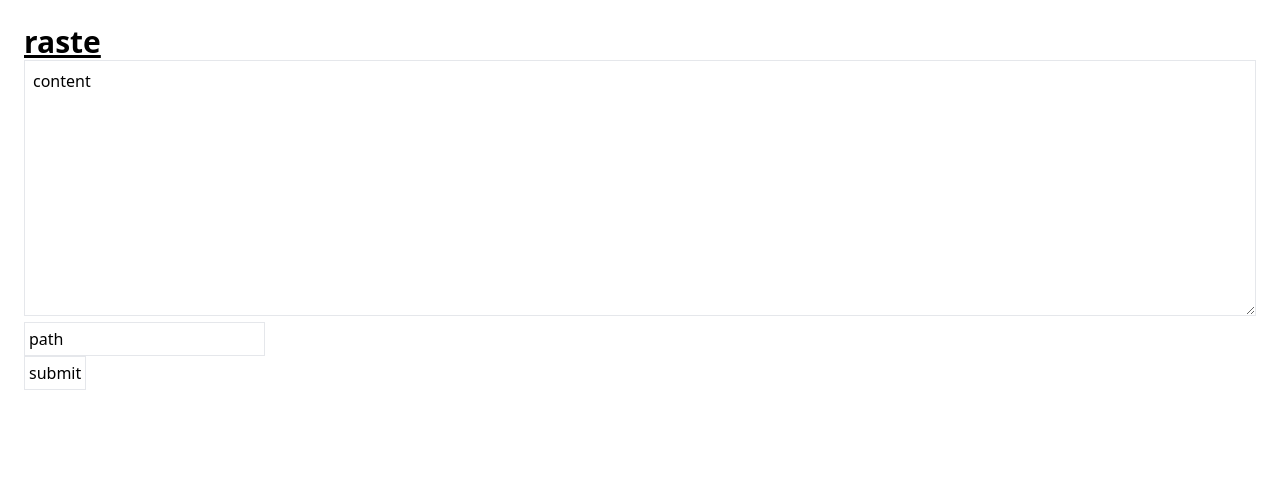
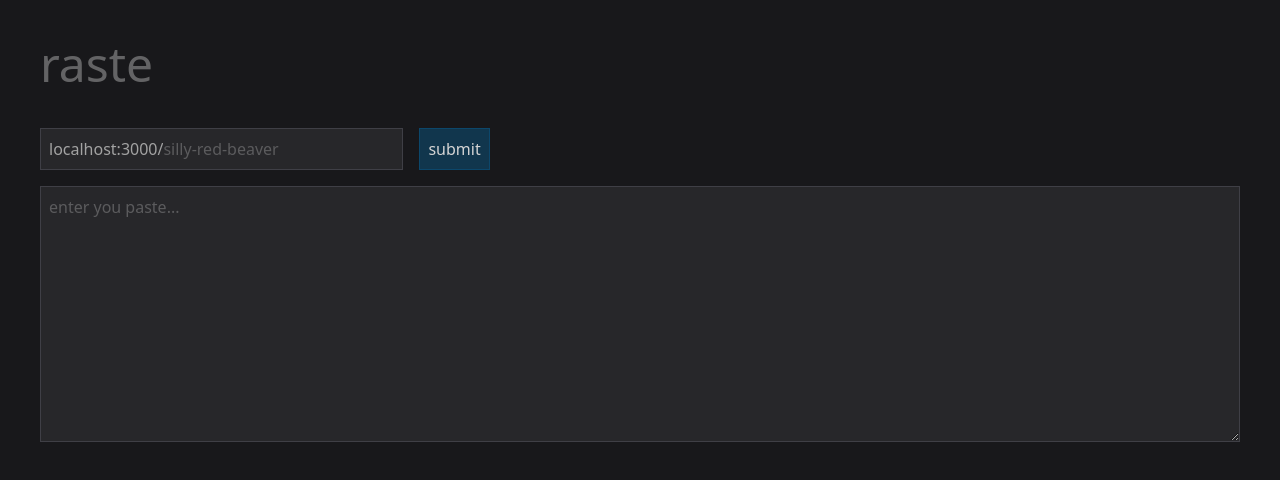
Before and after one commit to evanofslack/pastebnn, a SvelteKit app in the folder web/: page / in a window 1280 px wide. Shown: the top 480 px of the page. Built offline with nearby package versions, Linux system fonts and the light colour scheme.

Commit message:
add some styles

```diff
--- a/web/src/routes/+layout.svelte
+++ b/web/src/routes/+layout.svelte
@@ -2,6 +2,6 @@
     import "../app.css";
 </script>
 
-<div class="m-6">
+<div class="bg-zinc-900 min-h-screen p-10 m-0">
     <slot></slot>
 </div>
--- a/web/src/routes/+page.svelte
+++ b/web/src/routes/+page.svelte
@@ -2,8 +2,8 @@
 <script lang="ts">
     import type {Paste, CreatePaste} from "../../interfaces"
 
-    let text = "content"
-    let key = "path"
+    let text = ""
+    let key = ""
 
     async function handleSubmit() {
         let baseURL = "http://localhost:3000/api/paste"
@@ -18,18 +18,18 @@
         let res = await fetch(baseURL, requestOptions);
         let resp = await res.text();
         window.location.replace("/" + paste.key)
-        // alert(resp)
 
 	}
 </script>
 
-<div>
-    <h1 class="text-3xl font-bold underline">
-        raste
-    </h1>
+<h1 class="text-5xl font-light text-neutral-300/40 mb-10">
+    raste
+</h1>
+<div class="flex flex-row mb-4">
+    <div class="border-y border-l bg-zinc-800 text-neutral-400 py-2 pl-2 border-zinc-700">localhost:3000/</div>
+    <input class="mr-4 border-y border-r py-2 pr-2 bg-zinc-800 border-zinc-700 text-neutral-300 placeholder-neutral-300/30 focus:outline-none" bind:value={key} placeholder="silly-red-beaver"/>
+    <div>
+        <button class="p-2 bg-sky-900/60 border border-sky-900/90 text-neutral-300 hover:text-neutral-300 hover:bg-sky-500/30 hover:border-sky-300/40" on:click={handleSubmit} >submit</button>
+    </div>
 </div>
-<textarea class="w-full h-64 border p-2" bind:value={text}></textarea>
-<input class="border p-1" bind:value={key}/>
-<div>
-    <button class="border p-1" on:click={handleSubmit} >submit</button>
-</div>
+<textarea placeholder="enter you paste..." class="w-full h-64 border p-2 bg-zinc-800 border-zinc-700 text-neutral-300 placeholder-neutral-300/30 focus:border-zinc-600 focus:outline-none" bind:value={text}></textarea>
```
